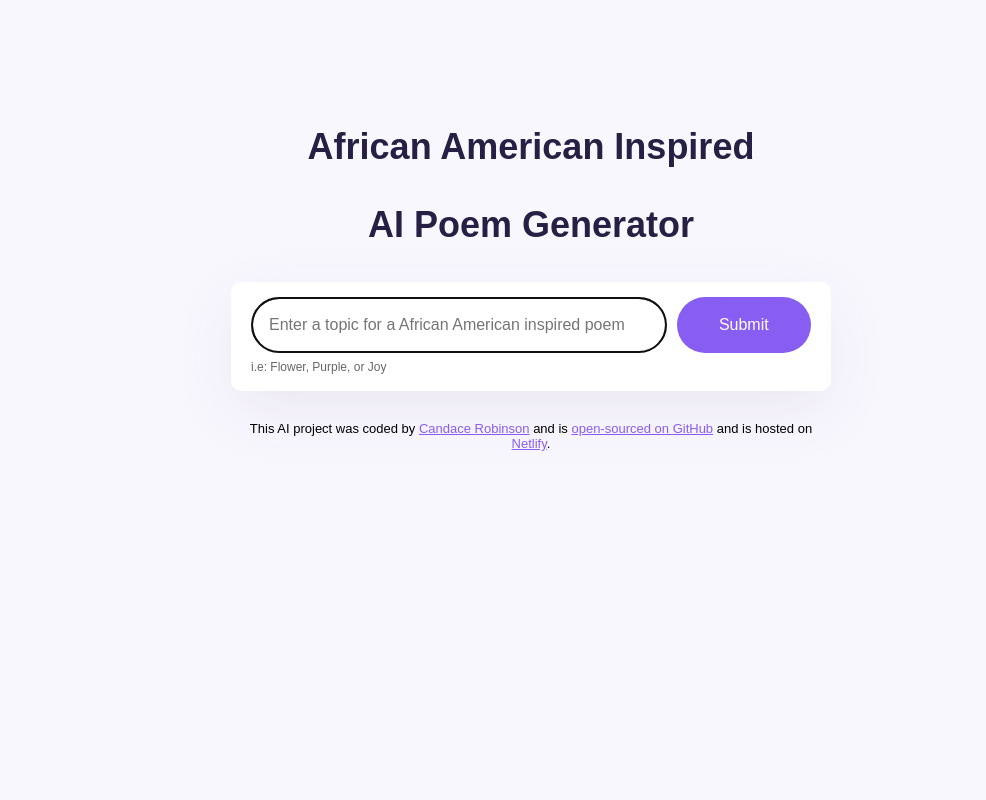
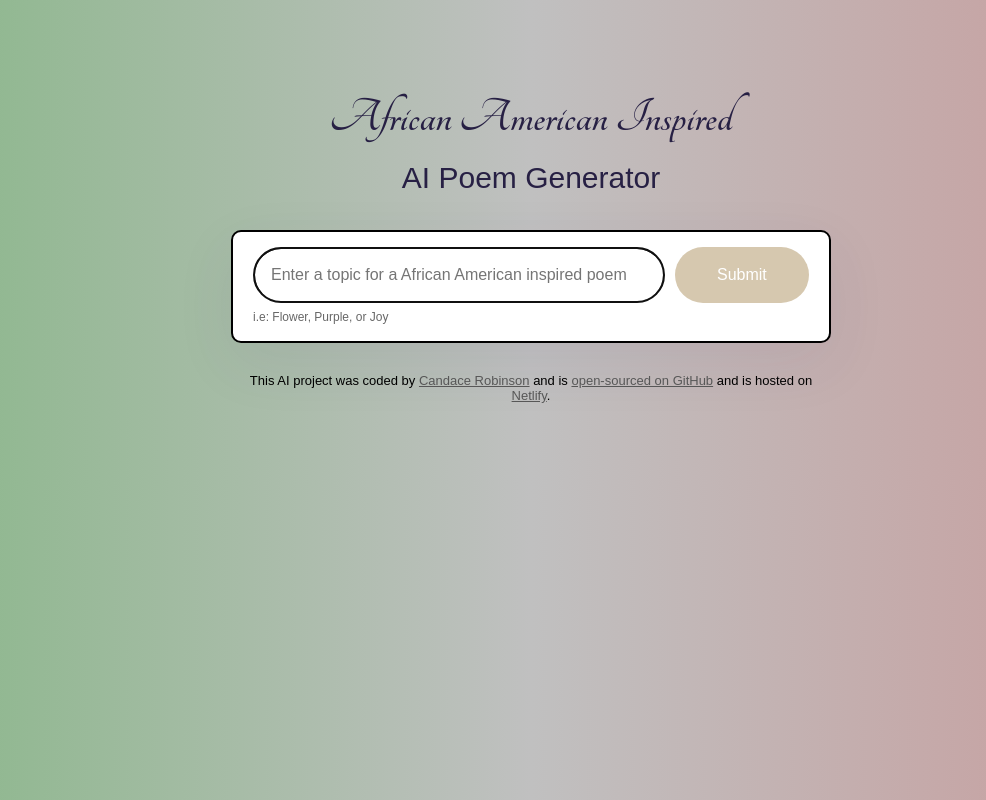
Before and after one commit to c-robinson23/ai-poem-generator, a plain HTML site: page index.html in a window 1280 px wide. Shown: the whole page, without its empty margins (109-1095 px from the left). Drawn offline with nearby package versions, Linux system fonts and the light colour scheme; a web font is replaced by a local one.

Commit message:
updated UX and design styling

```diff
--- a/index.html
+++ b/index.html
@@ -3,8 +3,15 @@
   <head>
     <meta charset="UTF-8" />
     <meta name="viewport" content="width=device-width, initial-scale=1.0" />
+
     <script src="https://cdn.jsdelivr.net/npm/axios@1.6.7/dist/axios.min.js"></script>
     <script src="https://unpkg.com/typewriter-effect@latest/dist/core.js"></script>
+    <link rel="preconnect" href="https://fonts.googleapis.com" />
+    <link rel="preconnect" href="https://fonts.gstatic.com" crossorigin />
+    <link
+      href="https://fonts.googleapis.com/css2?family=Petit+Formal+Script&family=Poppins:wght@200;400&family=Tangerine:wght@400;700&display=swap"
+      rel="stylesheet"
+    />
     <link rel="stylesheet" href="src/style.css" />
     <title>AI Poem Generator</title>
   </head>
@@ -34,7 +41,7 @@
         <div class="poem hidden" id="poem"></div>
       </main>
 
-      <footer>
+      <footer id="footer">
         This AI project was coded by
         <a href="https://github.com/c-robinson23/" target="_blank"
           >Candace Robinson</a
--- a/src/index.js
+++ b/src/index.js
@@ -13,7 +13,7 @@ function generatePoem(event) {
   let instructionsInput = document.querySelector("#user-instructions");
   let apiKey = "8955aec3fa84eee934db0tdod70f6d28";
   let context =
-    "You are a African American poem expert and love to write short poems. Your mission is to generate a 4 line poem in basic HTML an separate each line with a <br />. Never show the word html or ` or ''. Make sure to follow the user instructions.  Sign the poem with <em> element '-SheCode AI' at the end of the peom never in the beginning. Never include a title to the poem.";
+    "You are a African American poem expert and love to write short poems. Your mission is to generate a 6 line poem in basic HTML an separate each line with a <br />. Never show the word html or ` or ''. Make sure to follow the user instructions.  Sign the poem with <em> element '-SheCodes AI' at the end of the peom and Never in the beginning. Never include a title to the poem.";
   let prompt = `User instructions: Generate a poem about ${instructionsInput.value}`;
   let apiURL = `https://api.shecodes.io/ai/v1/generate?prompt=${prompt}&context=${context}&key=${apiKey}`;
 
--- a/src/style.css
+++ b/src/style.css
@@ -1,27 +1,42 @@
 body {
-  background-color: #f9f7fe;
+  background: linear-gradient(
+    to right,
+    rgb(137, 183, 137),
+    rgb(192, 192, 192),
+    rgb(200, 156, 156)
+  );
   font-family: Arial, Helvetica, sans-serif;
 }
 .container {
-  margin: 120px auto;
+  margin: 80px auto;
   max-width: 600px;
 }
 header {
   margin-bottom: 30px;
 }
 
+.title {
+  font-family: "Tangerine", cursive;
+  font-weight: 700;
+  font-style: normal;
+  font-size: 50px;
+  margin-bottom: 0;
+}
+
 h1 {
-  font-weight: 800;
-  font-size: 36px;
+  font-weight: 400;
+  font-size: 30px;
   line-height: 1.5;
   color: #272044;
   text-align: center;
+  margin: 0;
 }
 
 .form-container {
   background-color: white;
   margin-bottom: 30px;
   border-radius: 10px;
+  border: 2px solid black;
   box-shadow: 0px 20px 60px rgba(65, 50, 100, 0.08);
   padding: 15px 20px;
 }
@@ -48,7 +63,7 @@ form {
 
 .submit-button {
   margin-left: 10px;
-  background: #885df1;
+  background: rgb(214, 200, 175);
   color: white;
   border: none;
   width: 150px;
@@ -61,7 +76,7 @@ form {
   background-color: white;
   padding: 20px;
   line-height: 2;
-  border-left: 3px solid #885df1;
+  border-left: 3px solid rgb(214, 200, 175);
   box-shadow: 0px 4px 30px 00px rgba(39, 33, 66, 0.03);
 }
 
@@ -70,7 +85,7 @@ form {
 }
 
 .poem em {
-  color: #885df1;
+  color: rgb(214, 200, 175);
 }
 
 footer {
@@ -80,7 +95,7 @@ footer {
 }
 
 a {
-  color: #885df1;
+  color: rgb(87, 87, 87);
 }
 
 .generating-blink {
```
